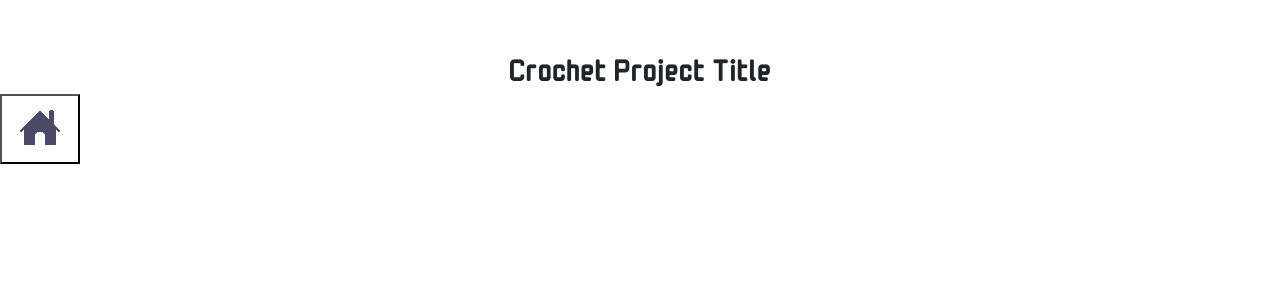
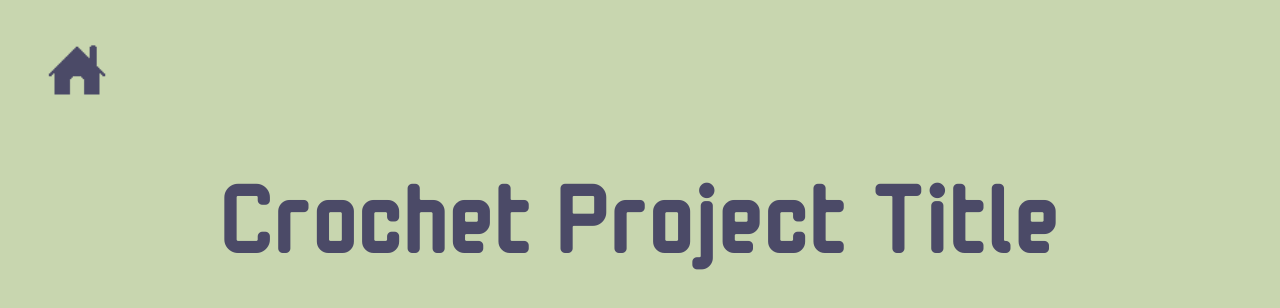
Before and after one commit to klee2433/crochetCounter, a React (Create React App) app: page / in a window 1280 px wide. Shown: the top 308 px of the page. Built offline with nearby package versions, Linux system fonts and the light colour scheme.

Commit message:
Finish Header

```diff
--- a/package.json
+++ b/package.json
@@ -4,6 +4,7 @@
   "private": true,
   "dependencies": {
     "@electron/remote": "^2.1.2",
+    "@tailwindcss/vite": "^4.1.8",
     "@testing-library/dom": "^10.4.0",
     "@testing-library/jest-dom": "^6.6.3",
     "@testing-library/react": "^16.3.0",
@@ -15,6 +16,7 @@
     "react": "^19.1.0",
     "react-dom": "^19.1.0",
     "react-scripts": "5.0.1",
+    "tailwindcss": "^4.1.8",
     "wait-on": "^8.0.3",
     "web-vitals": "^2.1.4"
   },
--- a/public/index.html
+++ b/public/index.html
@@ -24,7 +24,7 @@
       work correctly both with client-side routing and a non-root public URL.
       Learn how to configure a non-root public URL by running `npm run build`.
     -->
-    <title>React App</title>
+    <title>Crochet Counter</title>
   </head>
   <body>
     <noscript>You need to enable JavaScript to run this app.</noscript>
--- a/src/App.css
+++ b/src/App.css
@@ -1,5 +1,40 @@
 .App {
+  min-height: screen;
+  width: full;
+  flex-direction: row;
+  align-items: center;
+  justify-content: center;
+}
+
+.App-header {
+  min-height: screen;
+  width: full;
+  flex-direction: row;
+  place-items: center;
+  display: flex;
+  margin-bottom: 1.5vw;
+}
+
+.Title {
+  color: #4b4a67;
+  font-size: 8vw;
   text-align: center;
+  justify-self: center;
+  display: flex;
+}
+
+.Button {
+  width: 8vw;
+  height: 8vw;
+  border: none;
+  background: transparent;
+  display: flex;
+}
+
+.Icon {
+  width: 8vw;
+  color: #4b4a67;
+  display : flex;
 }
 
 .App-logo {
@@ -13,21 +48,6 @@
   }
 }
 
-.App-header {
-  background-color: #282c34;
-  min-height: 100vh;
-  display: flex;
-  flex-direction: column;
-  align-items: center;
-  justify-content: center;
-  font-size: calc(10px + 2vmin);
-  color: white;
-}
-
-.App-link {
-  color: #61dafb;
-}
-
 @keyframes App-logo-spin {
   from {
     transform: rotate(0deg);
--- a/src/App.js
+++ b/src/App.js
@@ -1,11 +1,13 @@
+import './App.css';
+
 import Header from './Header';
+import Project from './Project';
 
 function App() {
   return (
-    <div className="bg-[#c8d6af] flex flex-row justify-center w-full min-h-screen">
-      <div className="bg-[#c8d6af] w-full max-w-[1280px] relative py-5">
-        <div><Header /></div>
-      </div>
+    <div class="App">
+      <div><Header /></div>
+      <div><Project /></div>
     </div>
   );
 }
--- a/src/Header.js
+++ b/src/Header.js
@@ -2,16 +2,10 @@ import Home from './assets/home.png';
 
 function Header() {
     return (
-        <header className="flex justify-between items-center px-10 mb-4">
-        <div className="flex gap-2">
-            <h2 className="[font-family:'Madimi_One',Helvetica] font-normal text-[#4b4a67] text-[64px] mb-12 text-center">
-                Crochet Project Title
-            </h2>
-
-            <button onClick={() => alert('Home button clicked!')} className="w-[72px] h-[72px] border-none bg-transparent">
-             <img src={Home} alt="Home" className="w-12 h-12 text-[#4b4a67]"/>
+        <header class="App-header">
+            <button onClick={() => alert('Home button clicked!')} class="Button">
+                <img src={Home} alt="Home" class="Icon"/>
             </button>
-          </div>
         </header>
     );
 }
--- /dev/null
+++ b/src/Project.js
@@ -0,0 +1,14 @@
+import RowCounter from './RowCounter';
+
+function Project() {
+    return (
+        <div class="Project">
+            <h2 class="Title">
+                Crochet Project Title
+            </h2>
+            <div><RowCounter /></div>
+        </div>
+    );
+}
+
+export default Project;
--- /dev/null
+++ b/src/RowCounter.js
@@ -0,0 +1,7 @@
+function RowCounter() {
+    return (
+        <div></div>
+    );
+}
+
+export default RowCounter;
--- a/src/index.css
+++ b/src/index.css
@@ -1,13 +1,17 @@
+/* Palette
+  English Violet #4B4A67
+  Salmon Pink #FD96A9
+  Celadon #8FD694
+  Dark Spring Green #226F54
+  Tea Green #C8D6AF
+*/
+
 body {
-  margin: 0;
+  margin: 2vw;
   font-family: 'MonomaniacOne-Regular';
   -webkit-font-smoothing: antialiased;
   -moz-osx-font-smoothing: grayscale;
-}
-
-code {
-  font-family: source-code-pro, Menlo, Monaco, Consolas, 'Courier New',
-    monospace;
+  background-color: #c8d6af;
 }
 
 @font-face {
```
Also changed, not shown: 1 other file (tests, documents, lock files or other folders).
